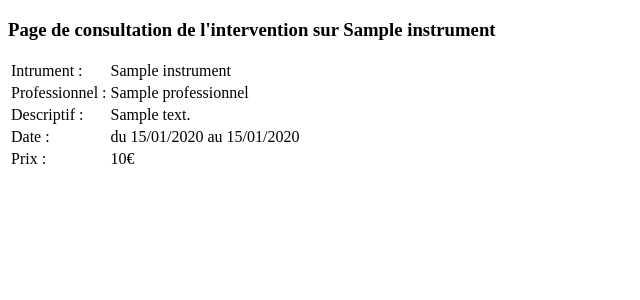
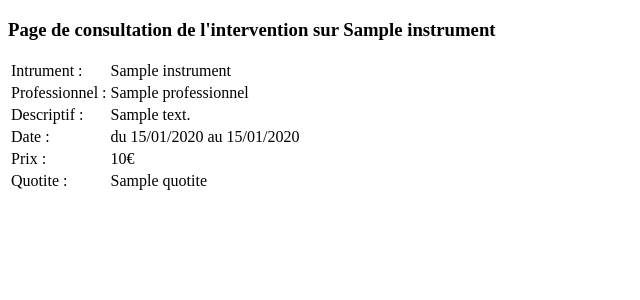
Before and after one commit to ZakinaA/23JELMUSIC, a Symfony app: template templates/intervention/consulter.html.twig in a window 1280 px wide. Shown: the top 300 px of the page, without its empty margins (0-640 px from the left). Run offline with Twig, Linux system fonts and the light colour scheme; the template is opened without the code that fills it: most values are stand-ins (such as "Sample title", 1, 10 or a date in 2020); some libraries are stand-ins or nearby versions.

Commit message:
ajout de quotiter dans ajouter et conslter

```diff
--- a/templates/intervention/consulter.html.twig
+++ b/templates/intervention/consulter.html.twig
@@ -12,7 +12,11 @@
     <tr><td>Descriptif : </td><td>{{intervention.descriptif}} </td></tr>
     <tr><td>Date : </td><td>du {{intervention.datedebut|date("d/m/Y")}} au {{intervention.datefin|date("d/m/Y")}}</td></tr>
     <tr><td>Prix : </td><td>{{intervention.prix}}€</td></tr>
-
+    <tr><td>Quotite : <td>
+        {% for p in intervention.interPrets %}
+            {{ p.quotite }}
+        {% endfor %}
+        </td></tr>
 </table>
 </body>
 </html>
--- a/templates/intervention/lister.html.twig
+++ b/templates/intervention/lister.html.twig
@@ -17,6 +17,7 @@
         <th>Date Début</th>
         <th>Date Fin</th>
         <th>Prix</th>
+        <th>quotite</th>
 
     </tr>
 
@@ -31,6 +32,9 @@
             <td>{{ i.dateFin|date('d/m/Y')}}</td>
             <td>{{ i.prix }}</td>
 
+            {% for p in i.interPrets %}
+                <td>{{ p.quotite }}</td>
+            {% endfor %}
         </tr>
     {% endfor %}
 
```
